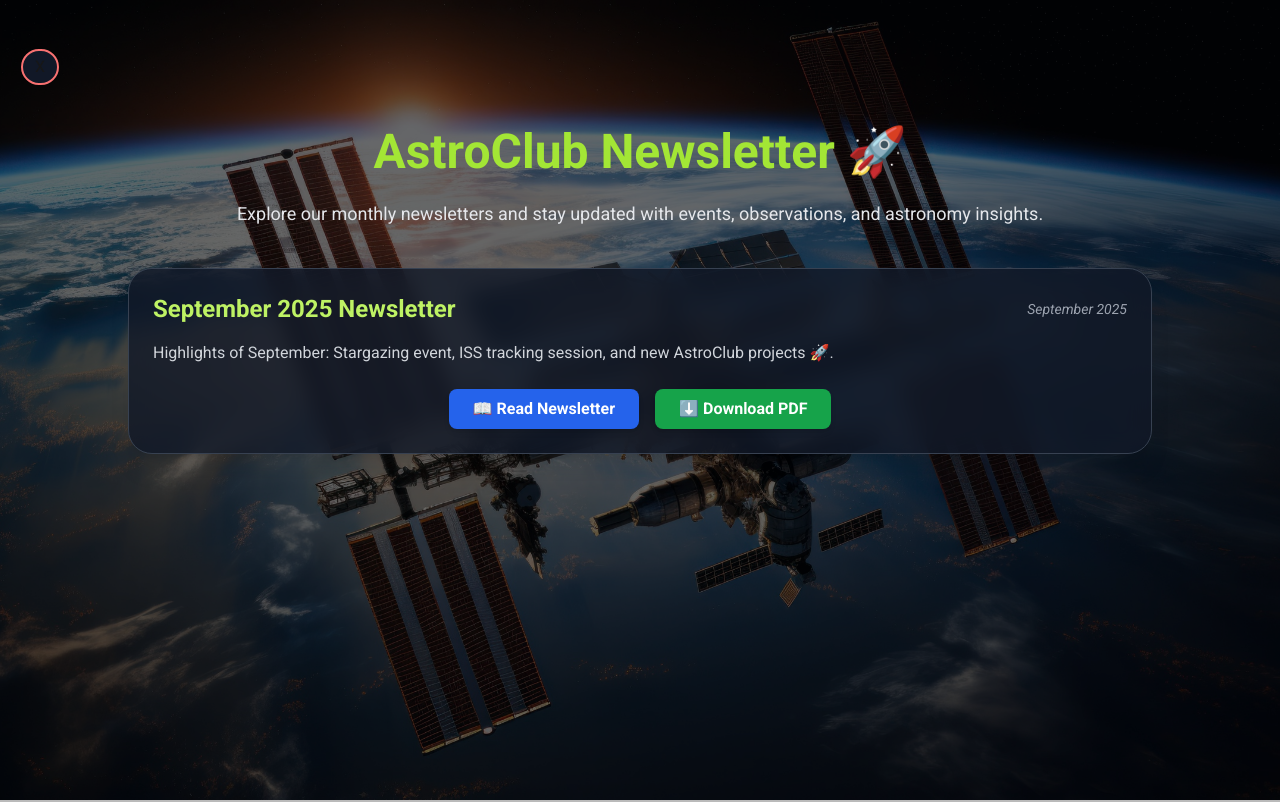
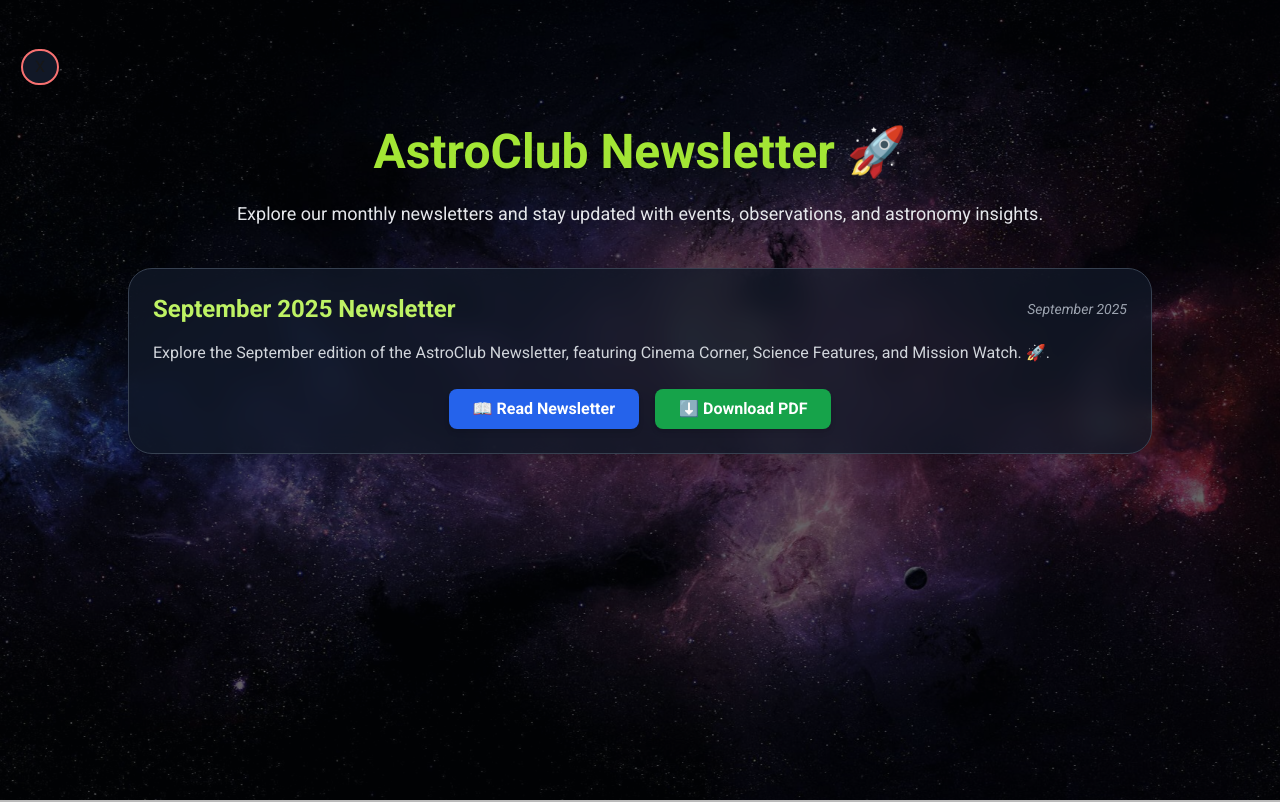
Before and after one commit to kamikaze-2004/Astro-site, a Next.js app: page /NewsLetter in a window 1280 px wide. Shown: the top 802 px of the page. Built offline with nearby package versions, Linux system fonts and the light colour scheme.

Commit message:
Update page.jsx

```diff
--- a/src/app/NewsLetter/page.jsx
+++ b/src/app/NewsLetter/page.jsx
@@ -7,7 +7,7 @@ export default function NewsletterPage() {
       title: "September 2025 Newsletter",
       date: "September 2025",
       description:
-        "Highlights of September: Stargazing event, ISS tracking session, and new AstroClub projects 🚀.",
+        "Explore the September edition of the AstroClub Newsletter, featuring Cinema Corner, Science Features, and Mission Watch. 🚀.",
       file: "/newsletter/September-2025.pdf",
     },
     // Add more issues here
@@ -18,7 +18,7 @@ export default function NewsletterPage() {
       {/* Background Image */}
       <div className="fixed inset-0 z-0">
         <img
-          src="/images/iss.jpg"
+          src="/images/space.jpg"
           alt="space background"
           className="w-full h-full object-cover opacity-80 bg-no-repeat z-0"
         />
```
